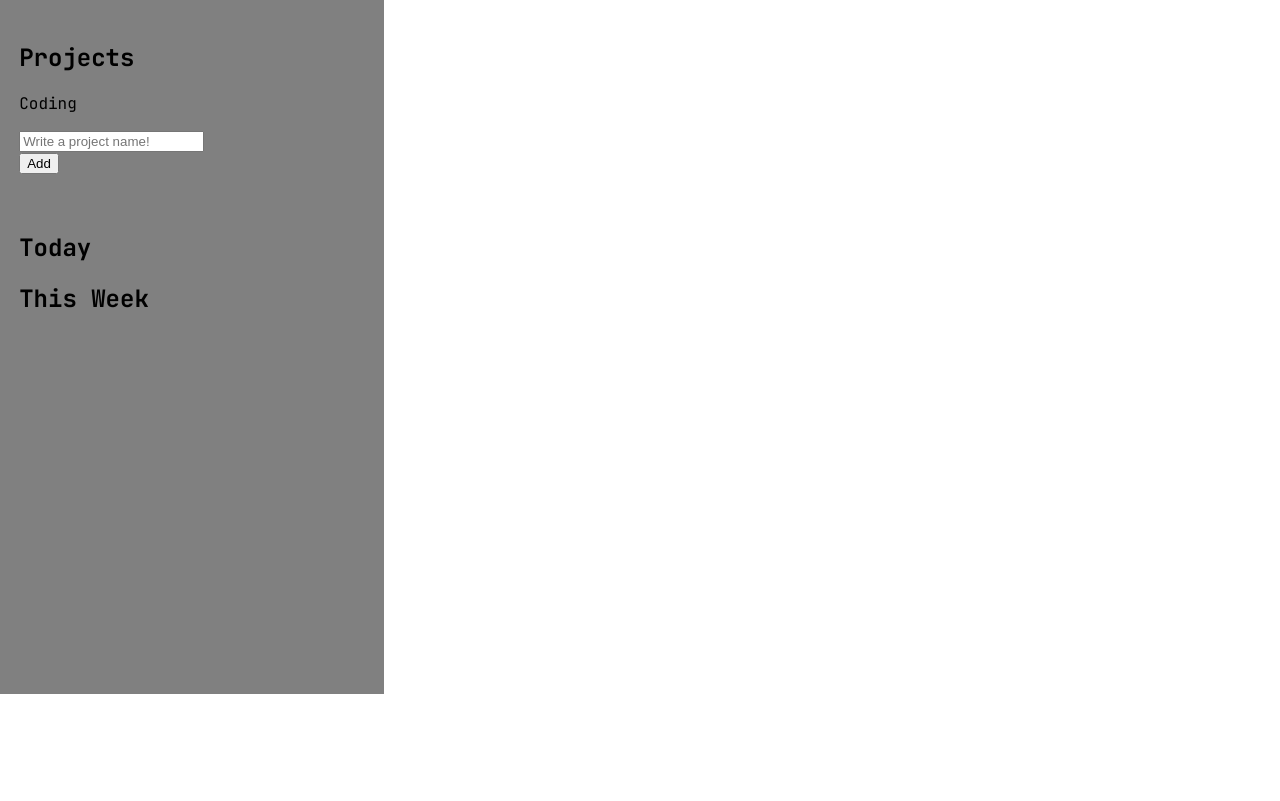
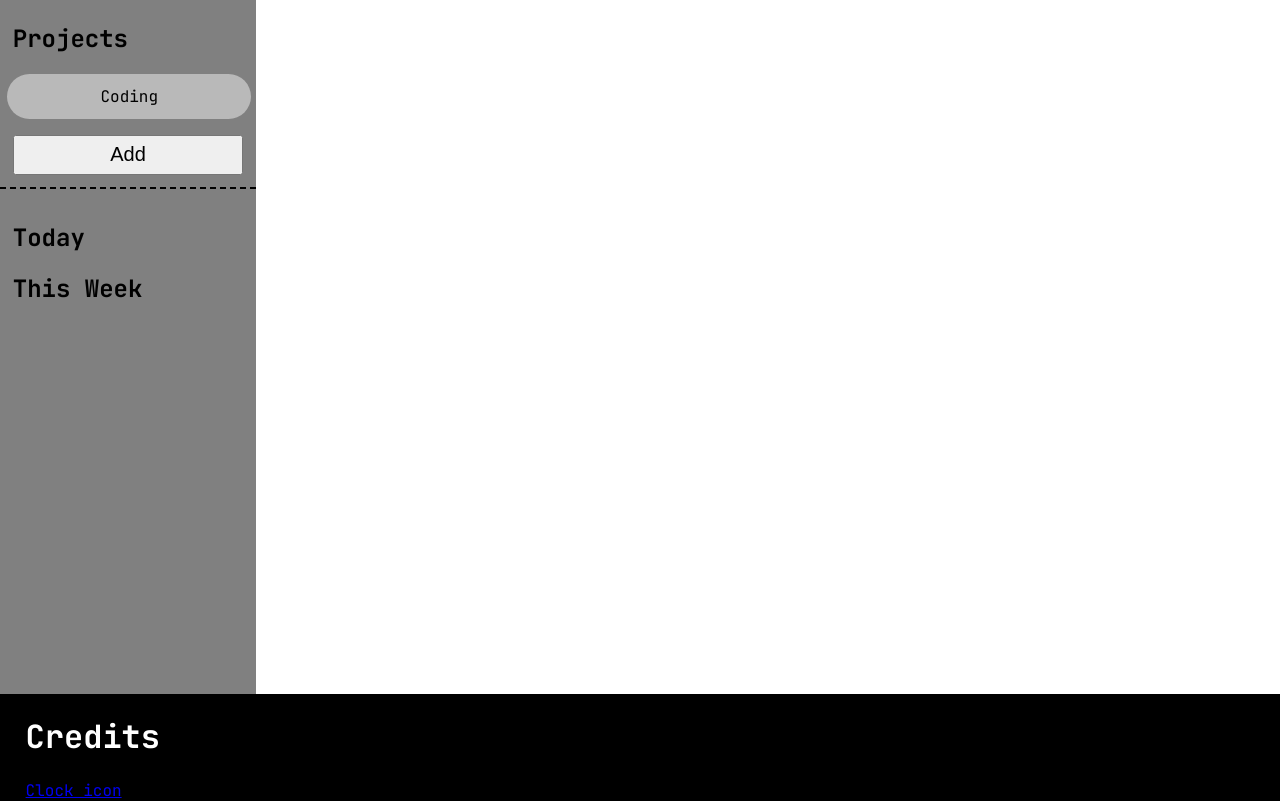
Before and after one commit to LordPrimElo/todo_list, a website built with webpack: page src/index.html in a window 1280 px wide. Shown: the part 106-907 px from the top of the page. Before the commit the page ends 800 px from the top, so only its background shows below. Built offline with nearby package versions, Linux system fonts and the light colour scheme; files whose address does not match are found by name.

Commit message:
Add basic layout for sidebar

```diff
--- a/src/index.css
+++ b/src/index.css
@@ -11,7 +11,7 @@ body {
 
 #content {
     display: grid;
-    grid-template-columns: 30% 70%;
+    grid-template: 90% 10% / 20% 80%;
     grid-template-rows: minmax(400px, 100vh);
 }
 
@@ -22,14 +22,57 @@ body {
 }
 
 #sidebar > * {
-    margin: 5%;
+    padding: 5%;
 }
 
 #logo-div {
     display: flex;
     column-gap: 5%;
+    background-color: #909090;
+    align-items: center;
+}
+
+#projects-div {
+    border-bottom: 2px black dashed;
 }
 
 #projects-list {
     padding: 0;
+    margin-left: -2.5%;
 }
+
+.project {
+    width: 100%;
+    border-radius: 50px;
+    background-color: #b9b9b9;
+    padding: 5% 1.75%;
+    text-align: center;
+    transition: 0.25s;
+}
+
+.project:hover {
+    font-weight: 700;
+    background-color: #aaadc4;
+}
+
+#add-todo {
+    width: 100%;
+    height: 5vh;
+    font-size: 1.25rem;
+}
+
+#footer {
+    display: flex;
+    width: 100vw;
+    grid-column:  2 span;
+    background-color: black;
+}
+
+#credits {
+    color: white;
+    margin-left: 2%;
+}
+
+.hidden {
+    display: none;
+}
--- a/src/index.html
+++ b/src/index.html
@@ -11,16 +11,16 @@
     <div id="content">
         <aside id="sidebar">
             <div id="logo-div">
-                <img src="logo.svg">
+                <img src="logo.png" height="64px">
                 <h1>To Do List</h1>
             </div>
             <div id="projects-div">
                 <h1>Projects</h1>
                 <ul id="projects-list">
-                    <div>Coding</div>
+                    <div class="project">Coding</div>
                 </ul>
                 <form class="hidden"><input type="text" placeholder="Write a project name!" required></form>
-                <button>Add</button>
+                <button id="add-todo">Add</button>
             </div>
             <div id="categories-div">
                 <div>
@@ -34,6 +34,12 @@
         <main id="main">
 
         </main>
+        <footer id="footer">
+            <div id="credits">
+                <h1>Credits</h1>
+                <a href="https://www.flaticon.com/free-icons/clock" title="clock icons">Clock icon</a>
+            </div>
+        </footer>
     </div>
     <script src="./index.js"></script>
 </body>
```
Also changed, not shown: src/logo.png (added).
